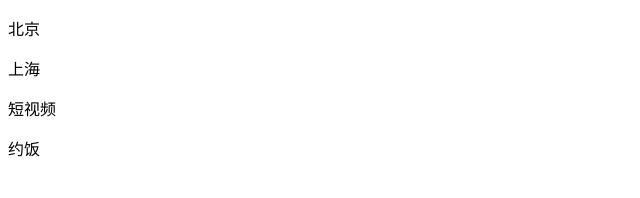
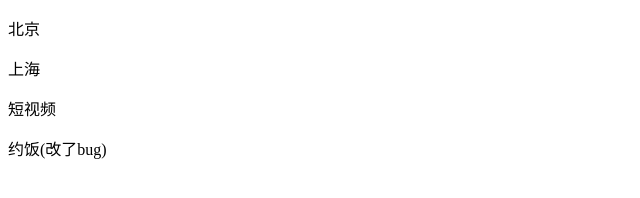
Before and after one commit to liangHaiBin1992/dbhot, a plain HTML site: page index.html in a window 1280 px wide. Shown: the full height of the page, 0-640 px from the left. Drawn offline with Linux system fonts and the light colour scheme.

Commit message:
修改了bug

```diff
--- a/index.html
+++ b/index.html
@@ -10,6 +10,6 @@
     <p>北京</p>
     <p>上海</p>
     <p>短视频</p>
-    <p>约饭</p>
+    <p>约饭(改了bug)</p>
   </body>
 </html>
```
